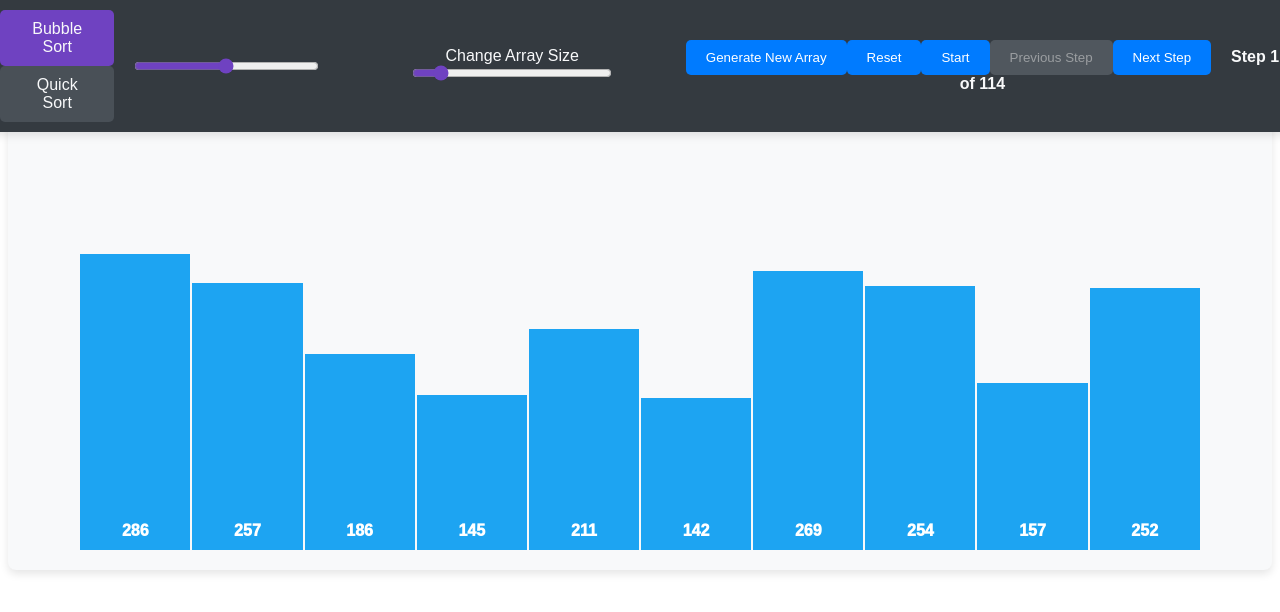
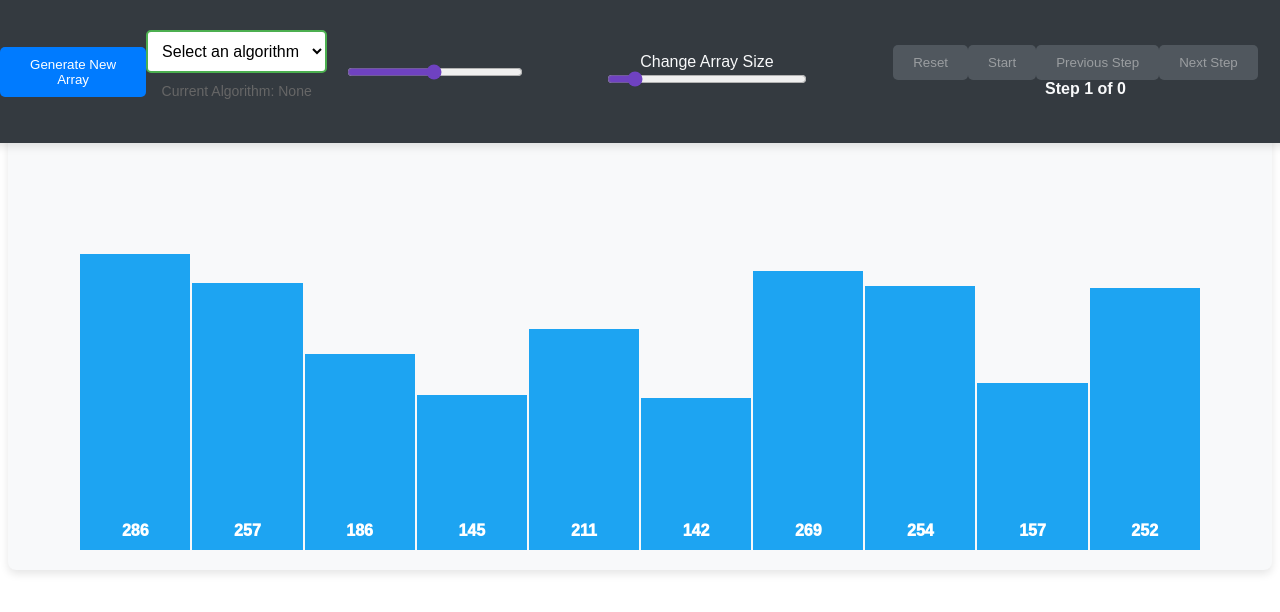
Before and after one commit to TonyLai1101/Sorting-Visualizer, a React (Create React App) app: page / in a window 1280 px wide. Shown: the top 612 px of the page. Built offline with nearby package versions, Linux system fonts and the light colour scheme.

Commit message:
change algo to dropdown

```diff
--- a/src/components/AlgorithmSelector.js
+++ b/src/components/AlgorithmSelector.js
@@ -1,20 +1,42 @@
+// import React from 'react';
+
+// const AlgorithmSelector = ({ algorithm, onAlgorithmChange }) => (
+//     <div className="algorithm-selector">
+//         <div
+//             className={algorithm === 'bubbleSort' ? 'currentAlgorithmButton' : 'algorithmButton'}
+//             onClick={() => onAlgorithmChange('bubbleSort')}
+//         >
+//             Bubble Sort
+//         </div>
+//         <div
+//             className={algorithm === 'quickSort' ? 'currentAlgorithmButton' : 'algorithmButton'}
+//             onClick={() => onAlgorithmChange('quickSort')}
+//         >
+//             Quick Sort
+//         </div>
+//         {/* Add more divs for additional algorithms as needed */}
+//     </div>
+// );
+
+// export default AlgorithmSelector;
+import '../style/AlgorithmSelector.css';
+
 import React from 'react';
 
-const AlgorithmSelector = ({ algorithm, onAlgorithmChange }) => (
+const AlgorithmSelector = ({ algorithm, onAlgorithmChange, disabled }) => (
     <div className="algorithm-selector">
-        <div
-            className={algorithm === 'bubbleSort' ? 'currentAlgorithmButton' : 'algorithmButton'}
-            onClick={() => onAlgorithmChange('bubbleSort')}
+        <select
+            value={algorithm}
+            onChange={(e) => onAlgorithmChange(e.target.value)}
+            disabled={disabled}
+            className="algorithm-dropdown"
         >
-            Bubble Sort
-        </div>
-        <div
-            className={algorithm === 'quickSort' ? 'currentAlgorithmButton' : 'algorithmButton'}
-            onClick={() => onAlgorithmChange('quickSort')}
-        >
-            Quick Sort
-        </div>
-        {/* Add more divs for additional algorithms as needed */}
+            <option value="">Select an algorithm</option>
+            <option value="bubbleSort">Bubble Sort</option>
+            <option value="quickSort">Quick Sort</option>
+            {/* Add more options for additional algorithms as needed */}
+        </select>
+        <p className="current-algorithm">Current Algorithm: {algorithm || 'None'}</p>
     </div>
 );
 
--- a/src/components/Control.js
+++ b/src/components/Control.js
@@ -4,22 +4,28 @@ import ControlButtons from './ControlButtons';
 import AlgorithmSelector from './AlgorithmSelector';
 
 const Controls = ({
-    onStart,
-    onReset,
-    onAlgorithmChange,
-    onSpeedChange,
-    onNextStep,
-    onPreviousStep,
+        stepGenerated,
         sorting,
         paused,
         completed,
         currentStepIndex,
         stepCount,
+        speed,
         algorithm,
-    onSizeChange,
-    generateNewArrayButton,
+
+        onGenerateNewArray,
+        onStart,
+        onPause,
+        onReset,
+        onNextStep,
+        onPreviousStep,
+        onSpeedChange,
+        onAlgorithmChange,
+
 }) => (
     <div className="controls">
+        <button onClick={() => onGenerateNewArray(10)} disabled={sorting && !paused}>Generate New Array</button>
+
         <AlgorithmSelector algorithm={algorithm} onAlgorithmChange={onAlgorithmChange} />
         <input
             type="range"
@@ -33,13 +39,14 @@ const Controls = ({
                 type="range"
                 min="5"
                 max="50"
-                onChange={(sizeValue) => onSizeChange(sizeValue.target.value)}
+                onChange={(sizeValue) => onGenerateNewArray(sizeValue.target.value)}
                 disabled={sorting && !paused}
                 defaultValue={10}
             />
         </div>
         <ControlButtons
             onStart={onStart}
+            onPause={onPause}
             onReset={onReset}
             onNextStep={onNextStep}
             onPreviousStep={onPreviousStep}
@@ -48,7 +55,7 @@ const Controls = ({
             completed={completed}
             currentStepIndex={currentStepIndex}
             stepCount={stepCount}
-            generateNewArrayButton={generateNewArrayButton}
+            stepGenerated = {stepGenerated}
         />
     </div>
 );
--- a/src/components/ControlButtons.js
+++ b/src/components/ControlButtons.js
@@ -3,6 +3,7 @@ import React from 'react';
 const ControlButtons = ({
     onStart,
     onReset,
+    onPause,
     onNextStep,
     onPreviousStep,
     sorting,
@@ -10,20 +11,20 @@ const ControlButtons = ({
     completed,
     currentStepIndex,
     stepCount,
-    generateNewArrayButton,
+    stepGenerated,
 }) => (
     <div className="control-buttons">
-        <button onClick={generateNewArrayButton} disabled={sorting && !paused}>Generate New Array</button>
 
-        <button onClick={onReset} disabled={sorting && !paused}>Reset</button>
+        <button onClick={onReset} disabled={sorting && !paused && !completed  || !stepGenerated }>Reset</button>
 
-        <button onClick={onStart}>
+        <button onClick={() => paused ? onStart() : onPause()} disabled={!stepGenerated || completed}>
             {paused ? 'Start' : 'Pause'}
+
         </button>
-        <button onClick={onPreviousStep} disabled={!paused || currentStepIndex <= 0}>
+        <button onClick={onPreviousStep} disabled={!paused || currentStepIndex <= 0 || !stepGenerated}>
             Previous Step
         </button>
-        <button onClick={onNextStep} disabled={!paused || completed }>
+        <button onClick={onNextStep} disabled={!paused || completed || !stepGenerated}>
             Next Step
         </button>
         <span>{`Step ${currentStepIndex + 1} of ${stepCount}`}</span>
--- a/src/components/SortingVisualizer.js
+++ b/src/components/SortingVisualizer.js
@@ -1,4 +1,4 @@
-import React, { useMemo } from 'react';
+import React, { useMemo , useEffect} from 'react';
 import '../style/SortingVisualizer.css';
 import { useSorting } from './useSorting';
 import Controls from './Control';
@@ -6,24 +6,28 @@ import Controls from './Control';
 const SortingVisualizer = () => {
   const {
     array,
+    algorithm,
+    arrayGenerated,
+    stepGenerated,
+
     sorting,
     paused,
     completed,
     currentStepIndex,
     stepCount,
-    algorithm,
-    currentStep,
+    speed,
     sortedIndices,
-    speed,
 
     startSorting,
     pauseSorting,
-    resetArray,
+    generateNewArray,
     setAlgorithm,
-    setSpeed,
+    onReset,
     nextStep,
     previousStep,
-    generateNewArray,
+    setSpeed,
+
+    currentStep,
   } = useSorting();
 
   const handleStartPause = () => {
@@ -33,6 +37,12 @@ const SortingVisualizer = () => {
       pauseSorting();
     }
   };
+
+   useEffect(() => {
+    if (!arrayGenerated) {
+      generateNewArray(10);
+    }
+  }, []);
 
   // Memoize the bar width calculation
   const barWidth = useMemo(() => Math.max(2, 100 / array.length - 1), [array.length]);
@@ -54,23 +64,28 @@ const SortingVisualizer = () => {
   return (
     <div className="sorting-visualizer">
       <Controls
+        stepGenerated={stepGenerated}
+        arrayGenerated={arrayGenerated}
         sorting={sorting}
         paused={paused}
         completed={completed}
         currentStepIndex={currentStepIndex}
         stepCount={stepCount}
+        speed={speed}
         algorithm={algorithm}
-        speed={speed}
-
-        onStart={handleStartPause}
-        onReset={() => resetArray(algorithm)}
-        onAlgorithmChange={setAlgorithm}
-        onSpeedChange={(newSpeed) => setSpeed(500 - newSpeed)}
+        handleStartPause ={handleStartPause}
+        onGenerateNewArray={generateNewArray}
+        onStart={startSorting}
+        onPause={pauseSorting}
+        onReset={onReset}
         onNextStep={nextStep}
         onPreviousStep={previousStep}
-        onSizeChange={(size)=> generateNewArray(size)}
-        generateNewArrayButton= {()=>generateNewArray()}
+        onSpeedChange={setSpeed}
+        onAlgorithmChange={setAlgorithm}
+        onSizeChagne={generateNewArray}
       />
+
+
       <div className="array-container">
         {array.map((value, idx) => (
           <div
--- a/src/components/useSorting.js
+++ b/src/components/useSorting.js
@@ -11,7 +11,8 @@ const NEW_ARRAY = 'NEW_ARRAY';
 const SET_ALGORITHM = 'SET_ALGORITHM';
 const SET_SPEED = 'SET_SPEED';
 const RESET_ARRAY = "RESET_ARRAY";
-
+const NEW_STEP = 'NEW_STEP';
+const GENERATE_ARRAY = 'GENERATE_ARRAY';
 // Reducer function
 function sortingReducer(state, action) {
     switch (action.type) {
@@ -26,7 +27,8 @@ function sortingReducer(state, action) {
                     sortedIndices: step.type === 'sorted'
                         ? [...state.sortedIndices, ...step.indices]
                         : state.sortedIndices,
-                    completed: nextIndex === state.steps.length - 1
+                    completed: nextIndex === state.steps.length - 1,
+
                 };
             }
             return state;
@@ -52,24 +54,36 @@ function sortingReducer(state, action) {
         case PAUSE_SORTING:
             return { ...state, paused: true };
 
-        case NEW_ARRAY:
+        case GENERATE_ARRAY:
             return {
                 ...state,
-                array: action.payload.newArray,
+                algorithm: '',
+                steps: [],
+                stepGenerated: false,
+                array: action.payload,
+
+                arrayGenerated: true
+            };
+
+
+        case NEW_STEP:
+            return {
+                ...state,
                 steps: action.payload.newSteps,
                 currentStepIndex: 0,
                 completed: false,
                 sorting: false,
                 paused: true,
-                sortedIndices: []
+                sortedIndices: [],
+                stepGenerated : true
             };
+
 
         case RESET_ARRAY:
             return {
                 ...state,
-                array: action.payload.initialArray,
+                array: state.steps[0].array,
 
-                steps: action.payload.newSteps,
                 currentStepIndex: 0,
                 completed: false,
                 sorting: false,
@@ -82,9 +96,17 @@ function sortingReducer(state, action) {
         case SET_ALGORITHM:
             console.log("Run SET ALGO Reducer playlaode:", action.payload)
 
+            const newSteps = algorithms[action.payload](state.array.slice());
             return {
                 ...state,
                 algorithm: action.payload,
+                steps: [{ array: state.array.slice(), type: 'initial' }, ...newSteps],
+                currentStepIndex: 0,
+                completed: false,
+                sorting: false,
+                paused: true,
+                sortedIndices: [],
+                stepGenerated : true,
             };
 
         case SET_SPEED:
@@ -100,20 +122,27 @@ export function useSorting(initialSize = 10) {
         array: [],
         sorting: false,
         completed: false,
-        algorithm: 'bubbleSort',
+        algorithm: '',
         speed: 50,
         steps: [],
         currentStepIndex: 0,
         paused: true,
         sortedIndices: [],
+        arrayGenerated: false,
+        stepGenerated: false,
     }));
 
     const timeoutRef = useRef(null);
 
     const generateSteps = useCallback((array, algorithm) => {
         console.log("generateSteps function is called with algorithm:", algorithm);
-        const newSteps = algorithms[algorithm](array.slice());
-        return [{ array: array.slice(), type: 'initial' }, ...newSteps];
+        const Steps = algorithms[algorithm](array.slice());
+        const newSteps = [{ array: array.slice(), type: 'initial' }, ...Steps];
+        dispatch({ type: NEW_STEP, payload: {newSteps} });
+        console.log(newSteps);
+
+
+        // return [{ array: array.slice(), type: 'initial' }, ...newSteps];
     }, []);
 
 
@@ -138,34 +167,26 @@ export function useSorting(initialSize = 10) {
         clearTimeout(timeoutRef.current);
     }, []);
 
-    const generateNewArray = useCallback(() => {
-        console.log("Running generateNewArray");
-        const newArray = generateRandomArray(10);
-        const newSteps = generateSteps(newArray, state.algorithm);
-        dispatch({ type: NEW_ARRAY, payload: { newArray, newSteps } });
+      const generateNewArray = useCallback((size) => {
+            console.log("Running generateNewArray: size: ", size);
+
+            const newArray = generateRandomArray(size);
+            dispatch({ type: 'GENERATE_ARRAY', payload: newArray });
     }, []);
 
-    const resetArray = useCallback((algo) => {
-        console.log("Running resetArray:", algo);
-        if (state.steps.length > 0) {
-            const initialArray = state.steps[0].array;
-            const newSteps = generateSteps(initialArray, algo);
-            dispatch({ type: RESET_ARRAY, payload: {initialArray, newSteps } });
-        }
+    const onReset = useCallback(() => {
+        console.log("Running resetArray:");
+
+        dispatch({ type: RESET_ARRAY })
     }, [state.steps, state.algorithm, generateSteps]);
 
 
-    const setAlgorithm = (newAlgorithm) => {
-        console.log("Setting new algorithm:", newAlgorithm);
-        dispatch({ type: SET_ALGORITHM, payload: newAlgorithm});
-        resetArray(newAlgorithm)
-    }
+    const setAlgorithm = useCallback((newAlgorithm) => {
+        dispatch({ type: 'SET_ALGORITHM', payload: newAlgorithm });
+    }, []);
 
 
 
-    useEffect(() => {
-        generateNewArray();
-    }, [generateNewArray]);
 
     useEffect(() => {
         console.log("Running useEffect for sorting steps");
@@ -187,6 +208,6 @@ export function useSorting(initialSize = 10) {
         setSpeed: (speed) => dispatch({ type: SET_SPEED, payload: speed }),
         nextStep,
         previousStep,
-        resetArray
+        onReset,
     };
 }
--- /dev/null
+++ b/src/style/AlgorithmSelector.css
@@ -0,0 +1,40 @@
+.algorithm-selector {
+    margin: 20px 0;
+    text-align: center;
+}
+
+.algorithm-dropdown {
+    padding: 10px;
+    font-size: 16px;
+    border: 2px solid #4CAF50;
+    border-radius: 5px;
+    background-color: white;
+    cursor: pointer;
+    transition: all 0.3s ease;
+}
+
+.algorithm-dropdown:hover {
+    border-color: #45a049;
+}
+
+.algorithm-dropdown:focus {
+    outline: none;
+    box-shadow: 0 0 5px rgba(76, 175, 80, 0.5);
+}
+
+.algorithm-dropdown:disabled {
+    background-color: #f0f0f0;
+    cursor: not-allowed;
+    border-color: #ccc;
+}
+
+.current-algorithm {
+    margin-top: 10px;
+    font-size: 14px;
+    color: #666;
+}
+
+.current-algorithm span {
+    font-weight: bold;
+    color: #4CAF50;
+}
```
Lines whose indentation alone changed are shown as unchanged.
